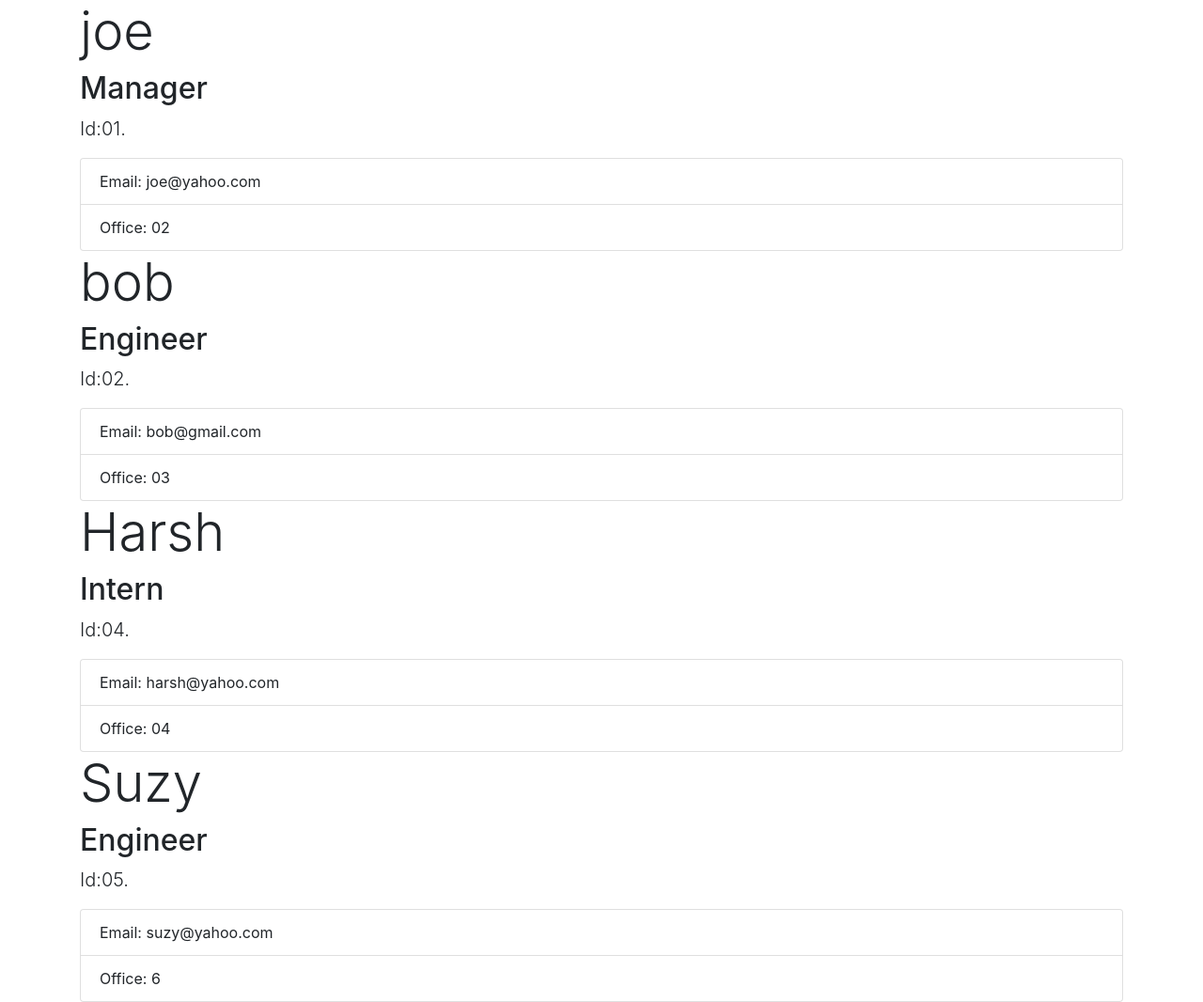
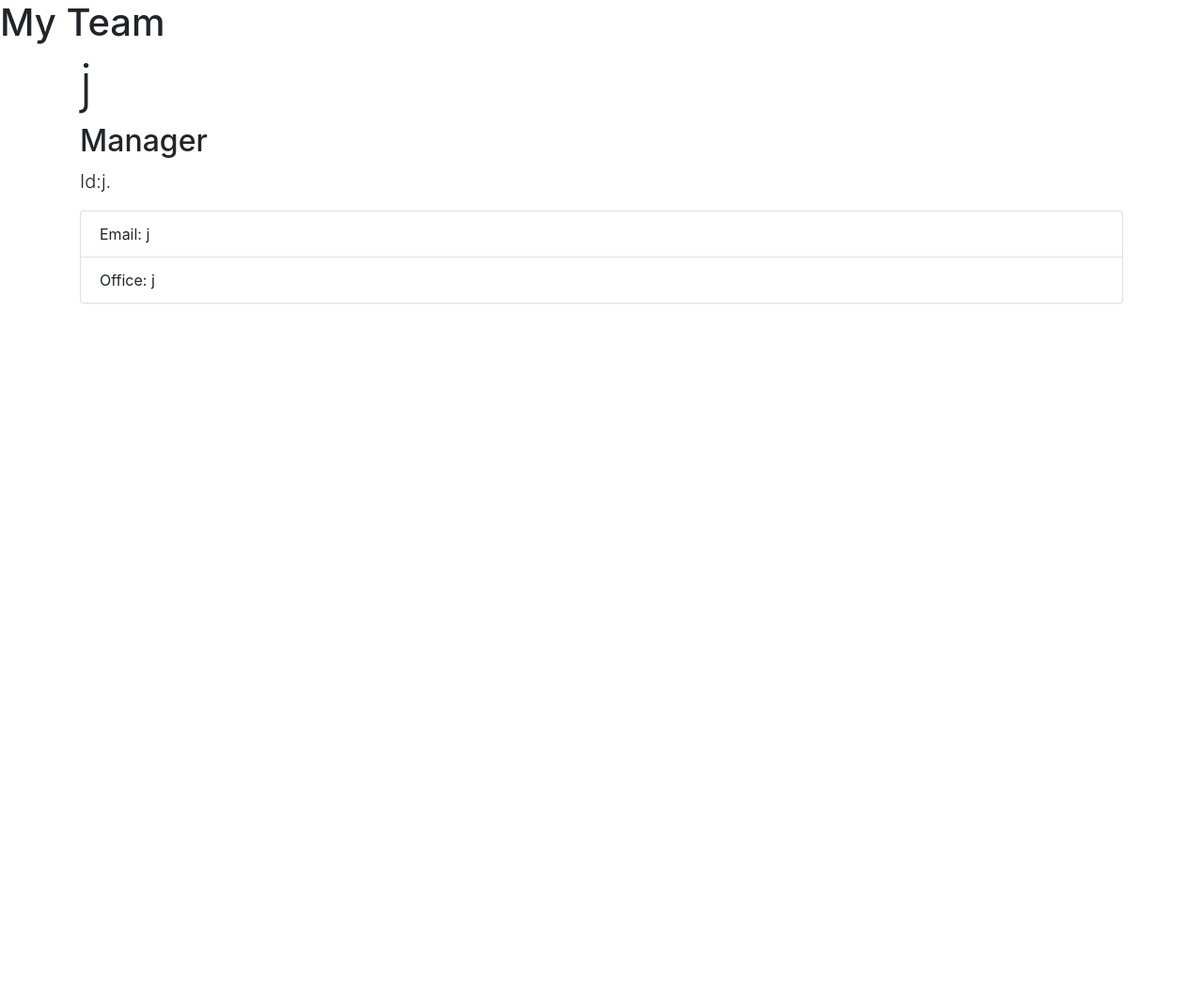
Before and after one commit to heimishweb/javascript_profile_generator, a plain HTML site: page main.html in a window 1280 px wide. Shown: the whole page at 94% size. After the commit the page ends 800 px from the top, so only its background shows below. Drawn offline with nearby package versions, Linux system fonts and the light colour scheme.

Commit message:
updated Readme

```diff
--- a/app.js
+++ b/app.js
@@ -81,6 +81,11 @@ function writeFileManager() {
       <title>Main</title>
     </head>
     <body>
+
+        <div class="row">
+
+            <div class="col-md-8" id="header"><h1> My Team</h1> </div>
+        </div>
           <div class="container">
               <h2 class="display-4">${manager01.managerName}</h2>
               <h2>Manager</h2>
--- a/main.html
+++ b/main.html
@@ -8,43 +8,18 @@
       <title>Main</title>
     </head>
     <body>
+
+        <div class="row">
+
+            <div class="col-md-8" id="header"><h1> My Team</h1> </div>
+        </div>
           <div class="container">
-              <h2 class="display-4">joe</h2>
+              <h2 class="display-4">j</h2>
               <h2>Manager</h2>
-              <p class="lead">Id:01.</p>
+              <p class="lead">Id:j.</p>
               <ul class="list-group">
-                  <li class="list-group-item">Email: joe@yahoo.com</li>
-                  <li class="list-group-item">Office: 02</li>
-              </ul>
-          </div>
-
-          <div class="container">
-              <h2 class="display-4">bob</h2>
-              <h2>Engineer</h2>
-              <p class="lead">Id:02.</p>
-              <ul class="list-group">
-                  <li class="list-group-item">Email: bob@gmail.com</li>
-                  <li class="list-group-item">Office: 03</li>
-              </ul>
-          </div>
-
-    <div class="container">
-        <h2 class="display-4">Harsh</h2>
-        <h2>Intern</h2>
-        <p class="lead">Id:04.</p>
-        <ul class="list-group">
-            <li class="list-group-item">Email: harsh@yahoo.com</li>
-            <li class="list-group-item">Office: 04</li>
-        </ul>
-    </div>
-
-          <div class="container">
-              <h2 class="display-4">Suzy</h2>
-              <h2>Engineer</h2>
-              <p class="lead">Id:05.</p>
-              <ul class="list-group">
-                  <li class="list-group-item">Email: suzy@yahoo.com</li>
-                  <li class="list-group-item">Office: 6</li>
+                  <li class="list-group-item">Email: j</li>
+                  <li class="list-group-item">Office: j</li>
               </ul>
           </div>
 
```
Also changed, not shown: README.md (added).
